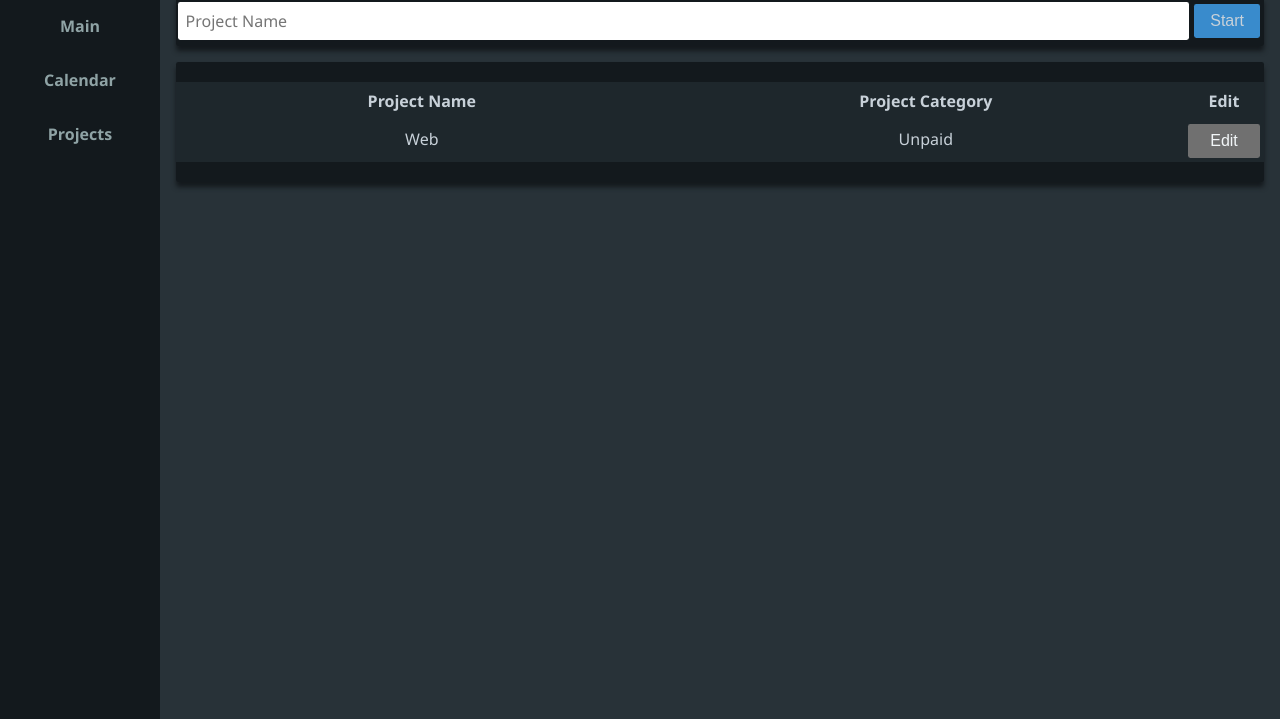
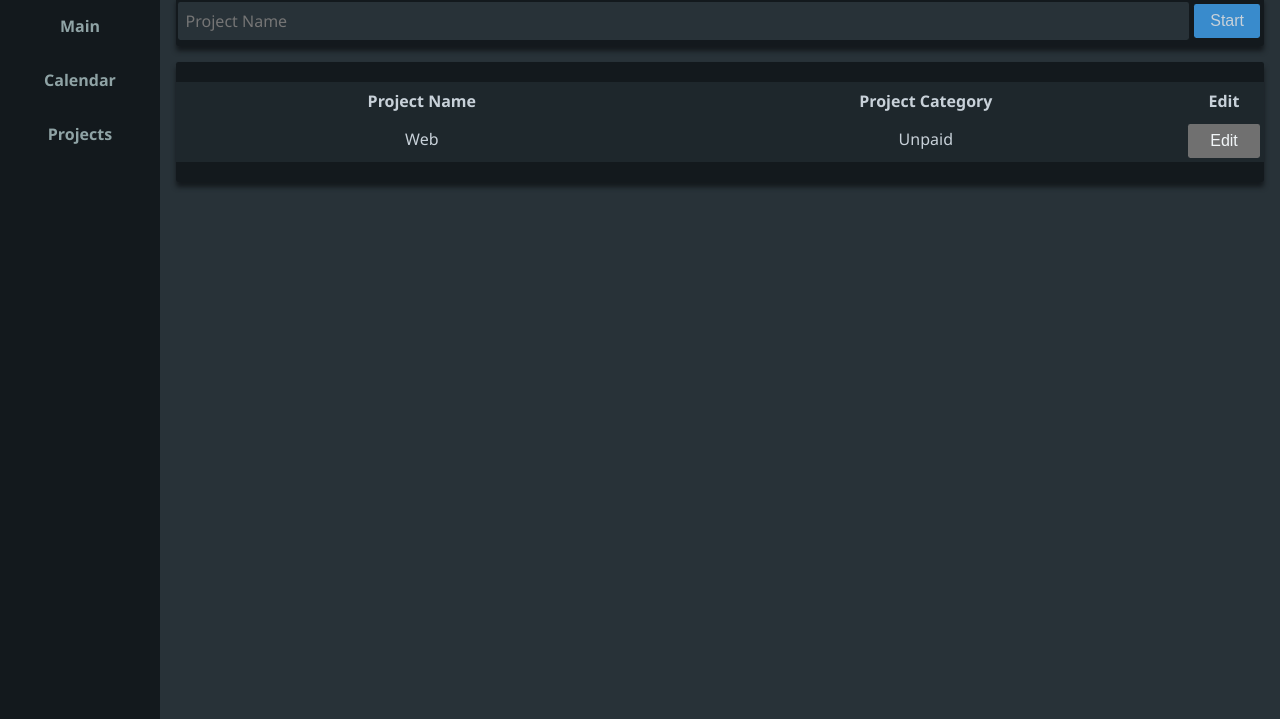
Before and after one commit to MGSDS/8Hours, a plain HTML site: page Projects.html in a window 1280 px wide. Shown: the part 81-800 px from the top of the page. Drawn offline with Linux system fonts and the light colour scheme.

Commit message:
fix: typo

```diff
--- a/Projects.html
+++ b/Projects.html
@@ -12,7 +12,7 @@
     <body id="body" class="body" onresize="hideMenuOnResize()" onload="createLayout()">
         <main class="main">
             <div class="island main__island island_horizontal island_shadow">
-                <input class="text-box island__input dtext-box_dark" id="TaskName" placeholder="Project Name"/>
+                <input class="text-box island__input text-box_dark" id="TaskName" placeholder="Project Name"/>
                 <button class="button island__button button_start-button text_size_s text_white">Start</button>
             </div>
             <div class="island main__island island_vertical island_shadow">
```
